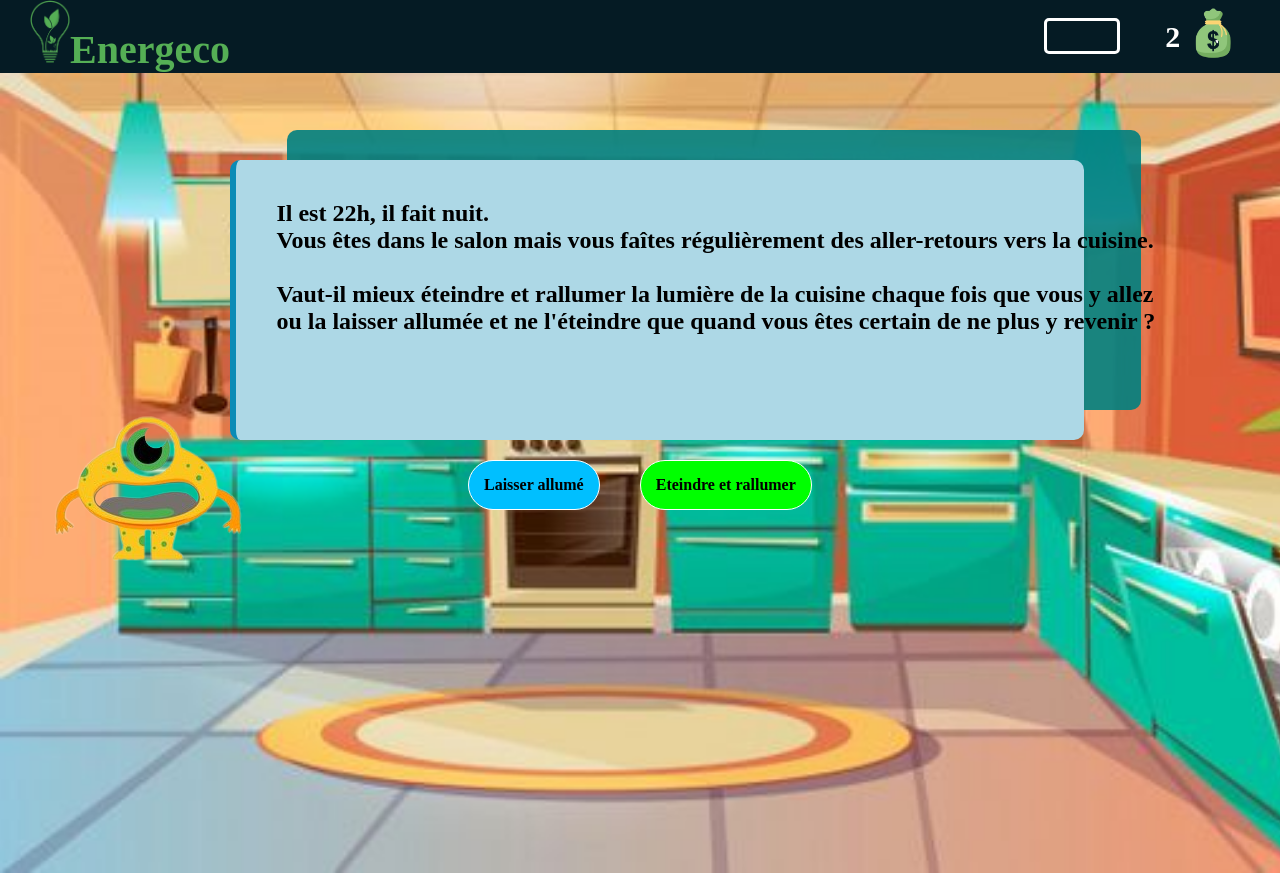
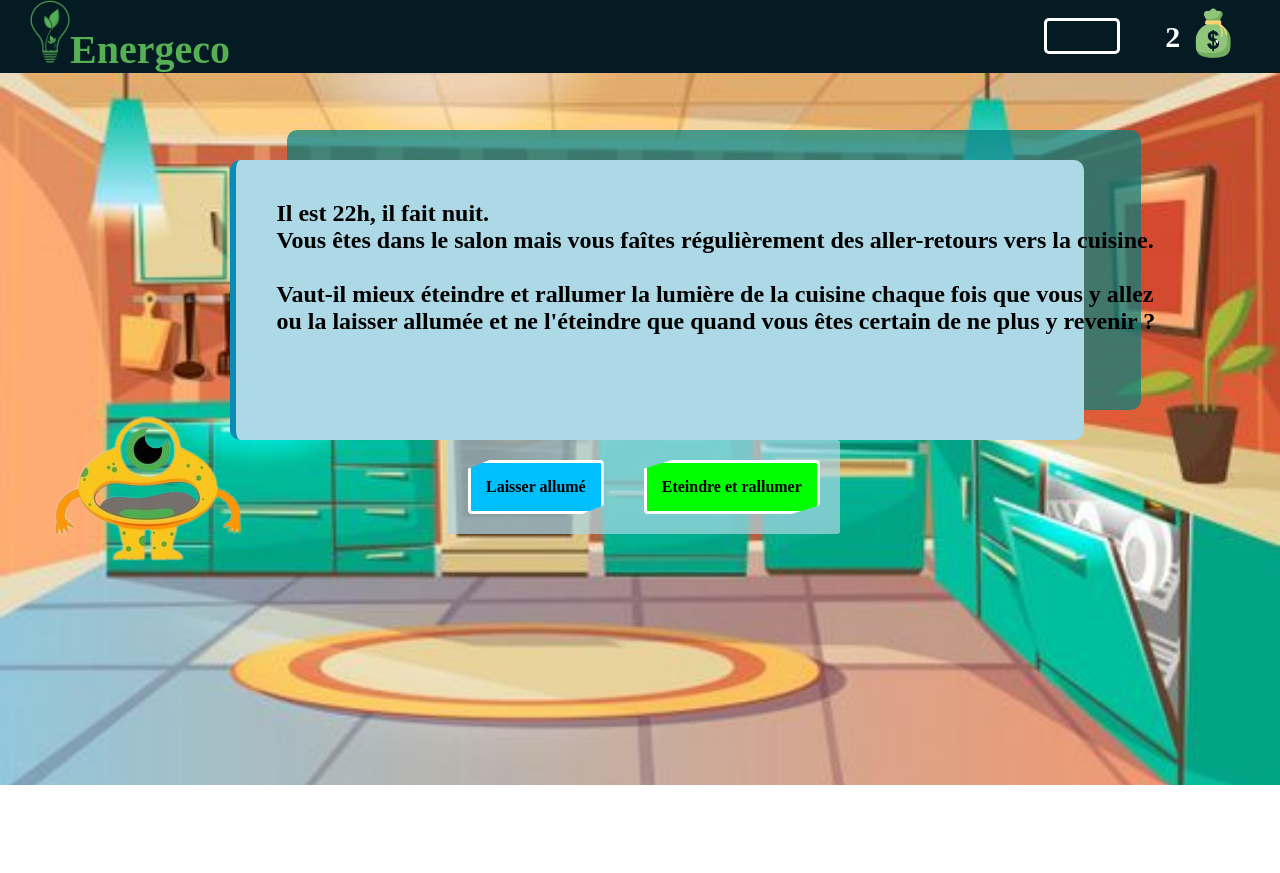
Before and after one commit to LittlePinguin/Energeco, an Angular app: page /mission in a window 1280 px wide. After the commit the page ends 800 px from the top, so only its background shows below. Built offline with nearby package versions, Linux system fonts and the light colour scheme.

Commit message:
Add files via upload

```diff
--- a/src/styles.css
+++ b/src/styles.css
@@ -5,12 +5,12 @@
 }
 
 .mission {
-  height: 100vh;
+  height: 89vh;
   background-size: cover;
   font-weight: bold;
 }
 
-a {
+.mission a {
   text-decoration: none;
   color: black;
 }
@@ -35,7 +35,7 @@ a {
   padding: 40px;
   border-radius: 10px;
   border-left: 6px solid rgb(10, 139, 182);
-  box-shadow: 57px -30px rgba(0, 128, 128, 0.9);
+  box-shadow: 57px -30px rgba(0, 128, 128, 0.7);
   animation-name: anim;
   animation-duration: 1s;
 }
@@ -53,7 +53,11 @@ a {
   position: fixed;
   font-size: 24px;
   animation-name: animtext;
-  animation-duration: 5s;
+  animation-duration: 3s;
+}
+
+.mission .container .text .details span {
+  font-style: italic;
 }
 
 @keyframes animtext {
@@ -70,14 +74,17 @@ a {
   position: absolute;
   left: 35%;
   top: 55%;
+  background-color: rgba(173, 216, 230, 0.7);
+  border-radius: 3px;
 }
 
 .mission .container .answers .answer {
   margin: 20px;
   text-align: center;
   padding: 15px;
-  border-radius: 30px;
-  border: 1px solid white;
+  clip-path: polygon(50% 0%, 100% 0, 100% 84%, 84% 100%, 0 100%, 0 16%, 16% 0);
+  border: 3px solid white;
+  border-radius: 4px;
   cursor: pointer;
   transition: all ease 0.2s;
 }
```
